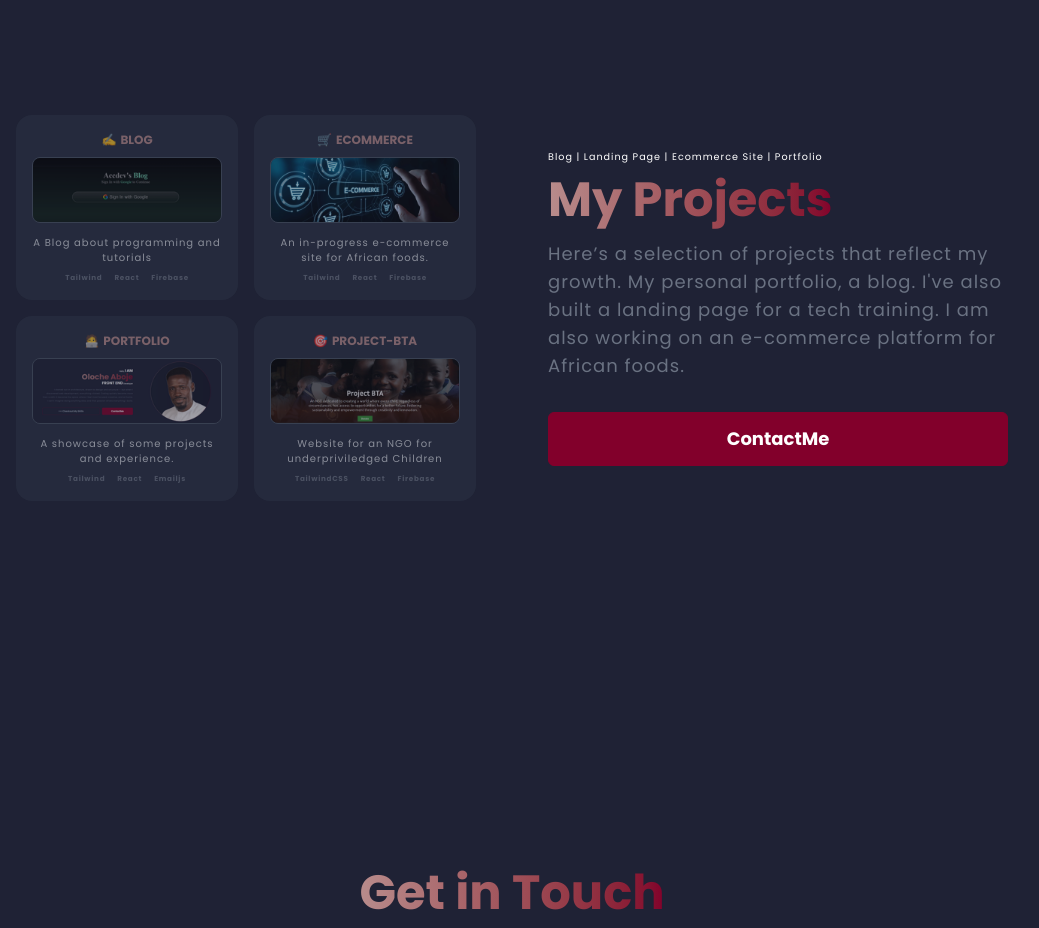
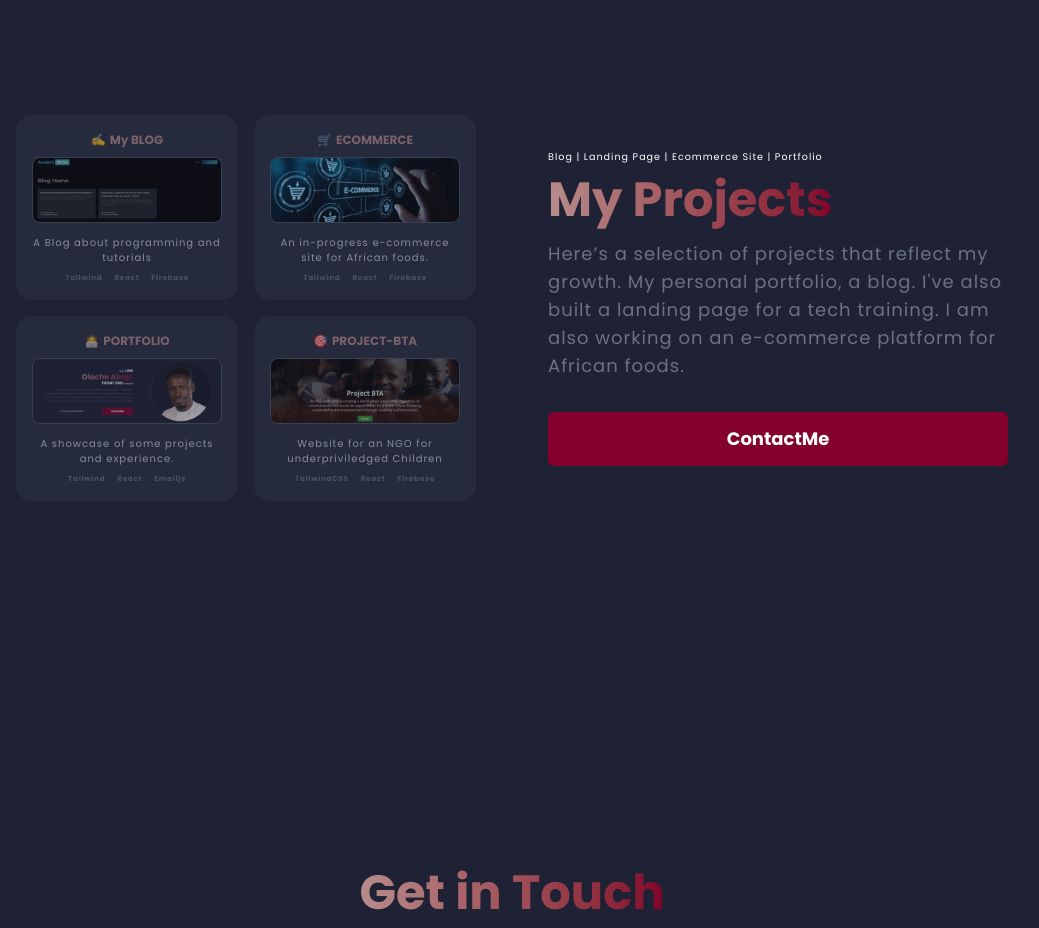
Before and after one commit to accdev1694/my-dynamic-portfolio, a React (Vite) app: page / in a window 1280 px wide. Shown: the part 1740-2668 px from the top of the page, without its empty margins (128-1167 px from the left). Built offline with nearby package versions, Linux system fonts and the light colour scheme.

Commit message:
update my blog on projects

```diff
--- a/utils.js
+++ b/utils.js
@@ -4,9 +4,9 @@ export const getImgUrl = (path) => {
 
 export const projects = [
   {
-    title: "BLOG",
+    title: "My BLOG",
     image: getImgUrl("/assets/images/projects/blog.png"),
-    url: "https://abojeonline.com/",
+    url: "https://my-blog-cfc41.web.app",
     description:
       "A Blog about programming and tutorials",
     tools: ["Tailwind", "React", "Firebase"],
```
Also changed, not shown: public/assets/images/projects/blog.png.
